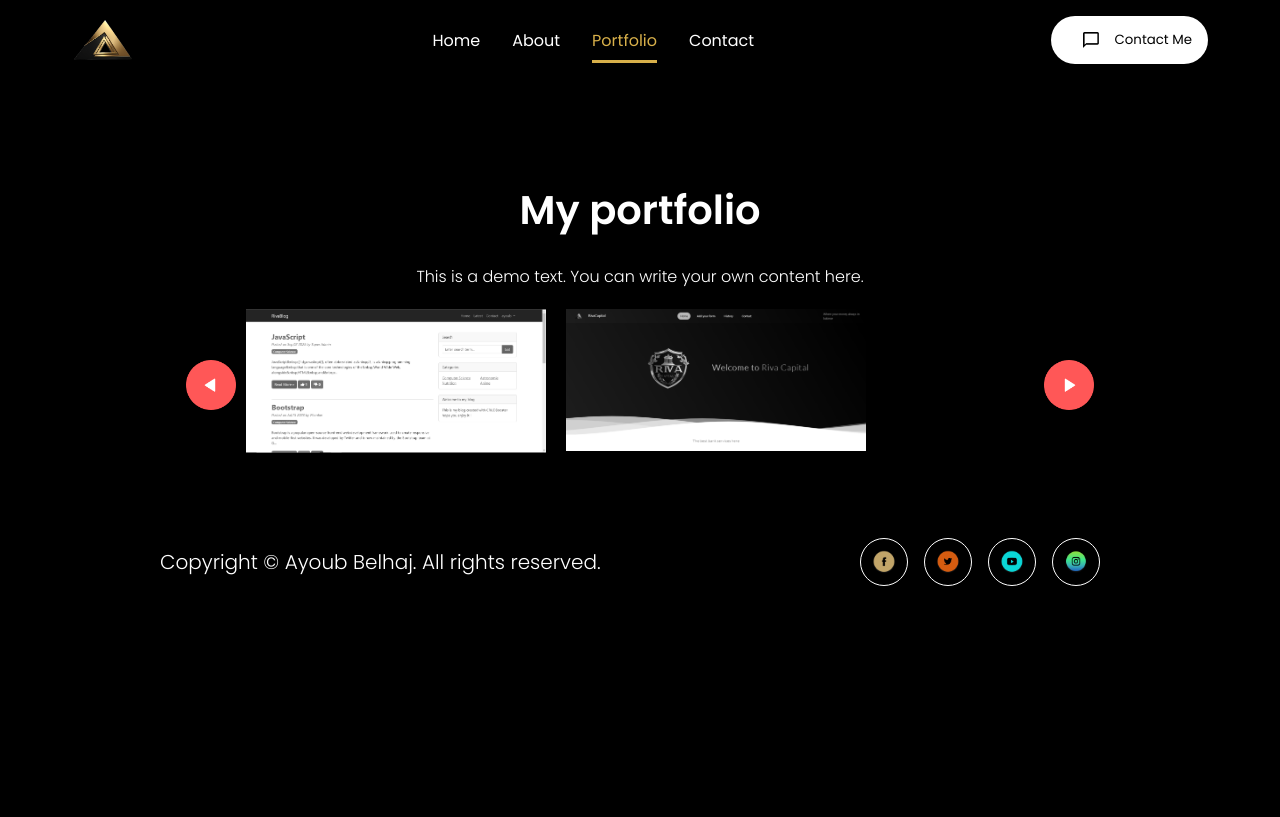
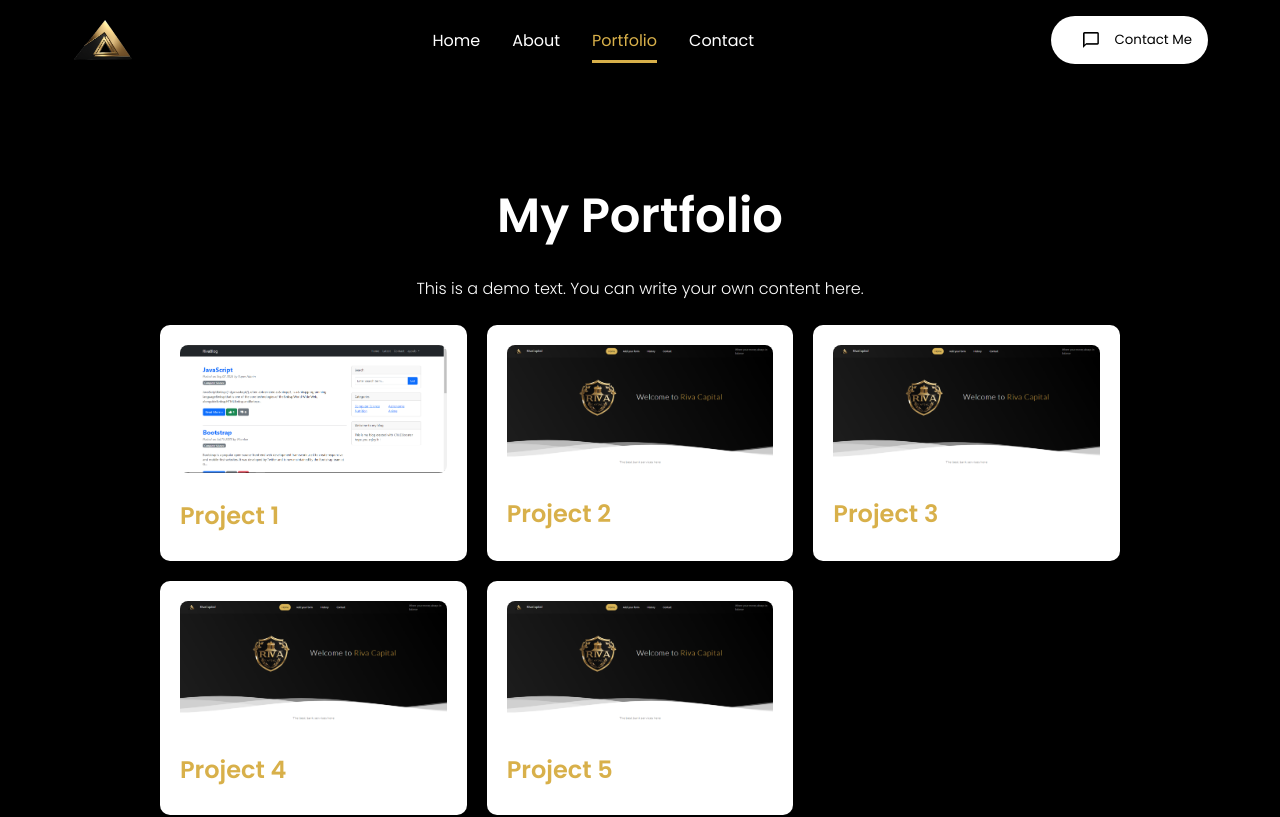
Before and after one commit to AyoubBelhaj/Portfolio, a React (Create React App) app in the folder portfolio/: page /works in a window 1280 px wide. Shown: the top 817 px of the page. Built offline with nearby package versions, Linux system fonts and the light colour scheme; a web font is replaced by a local one.

Commit message:
feat:add docker file

```diff
--- a/portfolio/package.json
+++ b/portfolio/package.json
@@ -8,9 +8,12 @@
     "@testing-library/react": "^13.4.0",
     "@testing-library/user-event": "^13.5.0",
     "framer-motion": "^11.3.18",
+    "nth-check": "^2.1.1",
+    "postcss": "^8.4.47",
     "react": "^18.2.0",
     "react-dom": "^18.2.0",
     "react-scripts": "^5.0.1",
+    "rollup": "^4.22.5",
     "web-vitals": "^2.1.4"
   },
   "scripts": {
--- a/portfolio/src/components/Footer/footer.css
+++ b/portfolio/src/components/Footer/footer.css
@@ -1,5 +1,5 @@
 .footer {
-    width: 100vw;
+    width: 100%;
     height: 4rem;
     background: rgba(0, 0, 0, 1);
     display: flex;
--- a/portfolio/src/components/Intro/intro.js
+++ b/portfolio/src/components/Intro/intro.js
@@ -2,28 +2,62 @@ import React from "react";
 import "./intro.css";
 import bg from '../../assets/me2.jpg';
 import Skills from "../Skills/skills";
+import { motion } from "framer-motion";
 
 const Intro = () => {
-
-
     return (
         <>
             <section id="intro">
                 <div className="introContent">
 
-                    <div className="introImage"><img src={bg} alt="porfolio" className="bg" /></div>
+                    <div className="introImage">
+                        <motion.img
+                            animate={{ y: [0, -20, 0] }}
+                            transition={{
+                                duration: 3,
+                                ease: "easeInOut",
+                                repeat: Infinity,
+                            }}
+                            src={bg}
+                            alt="portfolio"
+                            className="bg"
+                        />
+                    </div>
 
                     <div className="introParagraph">
-                        <span className="hello">Hello,</span>
+                        <motion.span
+                            className="hello"
+                            initial={{ opacity: 0, y: -20 }}
+                            animate={{ opacity: 1, y: 0 }}
+                            transition={{ duration: 0.5 }}
+                        >
+                            Hello,
+                        </motion.span>
                         <br />
-                        <span className="introText">I'm <span className="introName">Ayoub</span><br /> Software Engineer</span>
-                        <p className="introPara">Computer science engineering student who is driven <br /> to learn, collect and seek more knowledge and skills <br /> to refine his engineering journey</p>
+                        <motion.span
+                            className="introText"
+                            initial={{ opacity: 0, y: -20 }}
+                            animate={{ opacity: 1, y: 0 }}
+                            transition={{ duration: 0.5, delay: 0.2 }} // Add delay for stagger effect
+                        >
+                            I'm <span className="introName">Ayoub</span><br /> Software Engineer
+                        </motion.span>
+                        <motion.p
+                            className="introPara"
+                            initial={{ opacity: 0, y: -20 }}
+                            animate={{ opacity: 1, y: 0 }}
+                            transition={{ duration: 0.5, delay: 0.4 }} // Add delay for stagger effect
+                        >
+                            Computer science engineering student who is driven <br />
+                            to learn, collect and seek more knowledge and skills <br />
+                            to refine his engineering journey.
+                        </motion.p>
                     </div>
                 </div>
             </section>
             <Skills />
         </>
-    )
+    );
 }
 
 export default Intro;
--- a/portfolio/src/components/Works/works.css
+++ b/portfolio/src/components/Works/works.css
@@ -1,17 +1,15 @@
+/* Works Section */
 #works {
     width: 100%;
-    max-width: 60rem;
-    display: flex;
-    flex-direction: column;
-    align-items: center;
-    justify-content: center;
+    height: auto;
+    max-width: 65rem;
     margin: 0 auto;
     text-align: center;
     padding: 0 1rem;
 }
 
 .workstitle {
-    font-size: 2.5rem;
+    font-size: 3rem;
     margin-bottom: 1.5rem;
 }
 
@@ -19,74 +17,100 @@
     font-weight: 300;
     font-size: 1rem;
     max-width: 45rem;
-    margin: 0 auto;
+    padding: 0 2rem;
+    margin: 0 auto 40px;
 }
 
-.images-wrap {
-    display: flex;
-    align-items: center;
-    justify-content: center;
-    margin: 20px auto;
-    width: 100%;
-    overflow: hidden;
+/* Updated Grid */
+.worksGrid {
+    display: grid;
+    margin: 1.5rem;
+    grid-template-columns: repeat(auto-fit, minmax(300px, 1fr)); /* Responsive columns */
+    gap: 20px;
 }
 
-.worksImgs {
-    display: flex;
-    overflow-x: auto;
-    scroll-behavior: smooth;
-    width: calc(100% - 120px); /* Adjusted for button width */
-    scrollbar-width: none; /* For Firefox */
+/* Individual work card */
+.worksCard {
+    background-color: white;
+    border-radius: 10px; /* Rounded corners */
+    padding: 20px;
+    box-shadow: 0 4px 10px rgba(0, 0, 0, 0.1);
+    cursor: pointer;
+    transition: transform 0.3s ease, background-color 0.3s ease;
+    text-align: left; /* Align text to the left for better readability */
 }
 
-.worksImgs::-webkit-scrollbar {
-    display: none; /* For Chrome, Safari, and Opera */
+.worksCard:hover {
+    transform: scale(1.05);
+    background-color: #e9ecef; /* Change background on hover */
 }
 
-.worksImgs div {
-    flex: none;
-    width: 300px;
-    margin: 0 10px;
+.worksCardImg {
+    width: 100%;
+    border-radius: 8px;
+    margin-bottom: 10px;
 }
 
-.worksImgs div img {
-    width: 100%;
-    filter: grayscale(100%);
-    transition: transform 0.5s, filter 0.5s;
+.worksCard h3 {
+    margin: 0.5rem 0;
+    font-size: 1.5rem;
+    color: #d8b04a;/* Slightly larger title */
 }
 
-#nextBtn, #backBtn {
-    width: 50px;
+.worksCard p {
+    font-size: 0.9rem; /* Description font size */
+    color: #555; /* Gray color for description */
+}
+
+/* Modal */
+.modal {
+    position: fixed;
+    z-index: 1000;
+    left: 0;
+    top: 0;
+    width: 100%;
+    height: 100%;
+    background: rgba(0, 0, 0, 0.6);
+    display: flex;
+    justify-content: center;
+    align-items: center;
+}
+
+.modalContent {
+    background-color: white;
+    padding: 15px;
+    border-radius: 10px;
+    width: 90%;
+    max-width: 500px;
+    text-align: center;
+}
+
+.close {
+    position: absolute;
+    top: 10px;
+    right: 15px;
+    font-size: 1.5rem;
     cursor: pointer;
 }
 
-.worksImgs div img:hover {
-    filter: grayscale(0);
-    transform: scale(1.05);
+.modalContent img {
+    width: 100%;
+    max-height: 300px;
+    object-fit: cover;
+    margin-bottom: 20px;
 }
 
-@media screen and (max-width: 768px) {
-
-    /* .workstitle {
-        font-size: 2rem;
-    } */
-
-    .worksImgs div {
-        width: 200px;
-    }
-
-    #nextBtn, #backBtn {
-        width: 40px;
-    }
+.modalContent a {
+    display: inline-block;
+    margin-top: 15px;
+    padding: 10px 20px;
+    background-color: #007BFF;
+    color: white;
+    text-decoration: none;
+    border-radius: 5px;
+    transition: background-color 0.3s ease;
 }
 
-@media screen and (max-width: 480px) {
-
-    .worksImgs div {
-        width: 150px;
-    }
-
-    #nextBtn, #backBtn {
-        width: 30px;
-    }
+.modalContent a:hover {
+    background-color: #0056b3;
 }
--- a/portfolio/src/components/Works/works.js
+++ b/portfolio/src/components/Works/works.js
@@ -1,41 +1,158 @@
-import React, { useRef } from "react";
+import React, { useState } from "react";
+import { motion } from "framer-motion";
 import "./works.css";
 import Portfolio1 from '../../assets/home-with-login.PNG';
 import Portfolio2 from '../../assets/home-page.png';
-import nextBtn from '../../assets/next.png';
-import backBtn from '../../assets/back.png';
 
 const Works = () => {
-    const scrollContainerRef = useRef(null);
+    const [isOpen, setIsOpen] = useState(false);
+    const [selectedProject, setSelectedProject] = useState(null);
 
-    const handleScroll = (direction) => {
-        if (scrollContainerRef.current) {
-            scrollContainerRef.current.style.scrollBehavior = "smooth";
-            const scrollAmount = direction === "next" ? 900 : -900;
-            scrollContainerRef.current.scrollLeft += scrollAmount;
+    const projects = [
+        {
+            id: 1,
+            title: "Project 1",
+            img: Portfolio1,
+            description: "This is a description of Project 1.",
+            link: "https://github.com/AyoubBelhaj/Blog/tree/master"
+        },
+        {
+            id: 2,
+            title: "Project 2",
+            img: Portfolio2,
+            description: "This is a description of Project 2.",
+            link: "https://github.com/AyoubBelhaj/-web_avance_sujet_A/tree/master"
+        },
+        {
+            id: 3,
+            title: "Project 3",
+            img: Portfolio2,
+            description: "This is a description of Project 3.",
+            link: "https://github.com/YourRepo/Project3"
+        },
+        {
+            id: 4,
+            title: "Project 4",
+            img: Portfolio2,
+            description: "This is a description of Project 4.",
+            link: "https://github.com/YourRepo/Project4"
+        },
+        {
+            id: 5,
+            title: "Project 5",
+            img: Portfolio2,
+            description: "This is a description of Project 5.",
+            link: "https://github.com/YourRepo/Project5"
         }
+    ];
+
+    const openModal = (project) => {
+        setSelectedProject(project);
+        setIsOpen(true);
+    };
+
+    const closeModal = () => {
+        setIsOpen(false);
+        setSelectedProject(null);
     };
 
     return (
         <section id="works">
-            <h2 className="workstitle">My portfolio</h2>
-            <span className="worksDesc">This is a demo text. You can write your own content here.</span>
-            <div className="images-wrap">
-                <img src={backBtn} alt="back" id="backBtn" onClick={() => handleScroll("back")} />
-                <div className="worksImgs" ref={scrollContainerRef}>
-                    <div>
-                        <a href="https://github.com/AyoubBelhaj/Blog/tree/master"><img src={Portfolio1} className="worksImg" alt="work" /></a>
-                    </div>
-                    <div>
-                        <a href="https://github.com/AyoubBelhaj/-web_avance_sujet_A/tree/master">
-                        <img src={Portfolio2} className="worksImg" alt="work" />
-                        </a>
-                    </div>
-                </div>
-                <img src={nextBtn} alt="next" id="nextBtn" onClick={() => handleScroll("next")} />
-            </div>
+            <motion.h2
+                className="workstitle"
+                initial={{ opacity: 0, y: -20 }}
+                animate={{ opacity: 1, y: 0 }}
+                transition={{ duration: 0.5 }}
+            >
+                My Portfolio
+            </motion.h2>
+            <motion.span
+                className="worksDesc"
+                initial={{ opacity: 0, y: -20 }}
+                animate={{ opacity: 1, y: 0 }}
+                transition={{ duration: 0.5, delay: 0.2 }}
+            >
+                This is a demo text. You can write your own content here.
+            </motion.span>
+            <motion.div
+                className="worksGrid"
+                initial={{ opacity: 0 }}
+                animate={{ opacity: 1 }}
+                transition={{ duration: 0.5, delay: 0.4 }}
+            >
+                {projects.map((project, index) => (
+                    <motion.div
+                        key={project.id}
+                        className="worksCard"
+                        onClick={() => openModal(project)}
+                        initial={{ opacity: 0, y: 20 }}
+                        animate={{ opacity: 1, y: 0 }}
+                        transition={{ duration: 0.5, delay: index * 0.1 }}
+                        whileHover={{
+                            scale: 1.05, // Slightly increase scale for a pronounced effect
+                            boxShadow: "0 10px 20px rgba(0, 0, 0, 0.2)", // Add shadow for depth
+                            transition: {
+                                duration: 0.3, // Longer transition duration for smoother effect
+                                type: "tween", // Use spring physics for more fluid animation
+                                stiffness: 100, // Adjust stiffness for responsiveness
+                                damping: 20 // Reduce oscillation for smoother end
+                            }
+                        }}
+                    >
+                        <img src={project.img} alt={project.title} className="worksCardImg" />
+                        <h3>{project.title}</h3>
+                    </motion.div>
+                ))}
+            </motion.div>
+
+            {isOpen && selectedProject && (
+                <motion.div
+                    className="modal"
+                    initial={{ opacity: 0 }}
+                    animate={{ opacity: 1 }}
+                    exit={{ opacity: 0 }}
+                    transition={{ duration: 0.3 }}
+                    onClick={closeModal}
+                >
+                    <motion.div
+                        className="modalContent"
+                        onClick={(e) => e.stopPropagation()}
+                        initial={{ y: "-100vh" }}
+                        animate={{ y: 0 }}
+                        exit={{ y: "100vh" }}
+                        transition={{ duration: 0.3 }}
+                    >
+                        <span className="close" onClick={closeModal}>&times;</span>
+                        <motion.h2
+                            initial={{ opacity: 0, y: -20 }}
+                            animate={{ opacity: 1, y: 0 }}
+                            transition={{ duration: 0.3, delay: 0.1 }}
+                        >
+                            {selectedProject.title}
+                        </motion.h2>
+                        <img src={selectedProject.img} alt={selectedProject.title} />
+                        <motion.p
+                            initial={{ opacity: 0, y: -20 }}
+                            animate={{ opacity: 1, y: 0 }}
+                            transition={{ duration: 0.3, delay: 0.2 }}
+                        >
+                            {selectedProject.description}
+                        </motion.p>
+                        <motion.a
+                            href={selectedProject.link}
+                            target="_blank"
+                            rel="noopener noreferrer"
+                            initial={{ opacity: 0, y: 20 }}
+                            animate={{ opacity: 1, y: 0 }}
+                            transition={{ duration: 0.3, delay: 0.3 }}
+                        >
+                            View Project
+                        </motion.a>
+                    </motion.div>
+                </motion.div>
+            )}
         </section>
     );
-}
+};
 
 export default Works;
```
Also changed, not shown: portfolio/src/components/Intro/intro.css (+4 -4 lines), portfolio/src/components/Skills/skills.js (+39 -38 lines), 2 other files (tests, documents, lock files or other folders).
